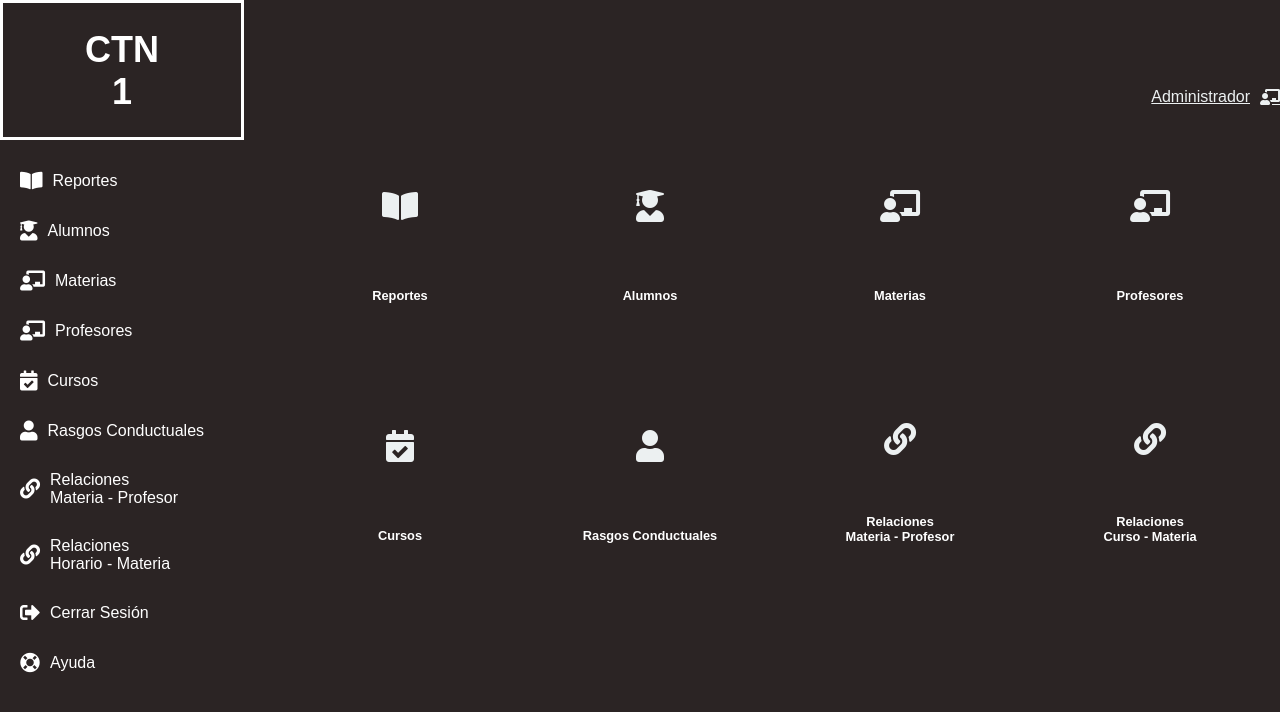
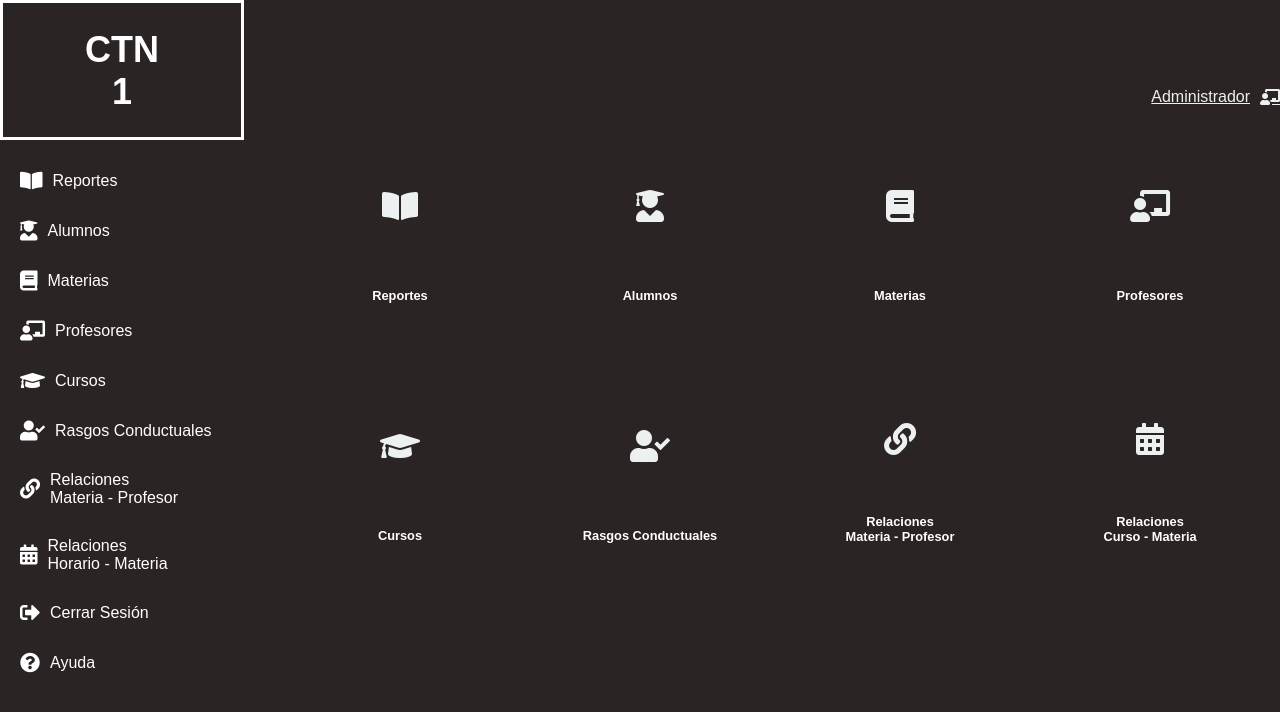
Before and after one commit to Mantaraya27/Proyecto-Institucional-de-Gestion, a Flask app: page /1/admin in a window 1280 px wide. Shown: the top 712 px of the page. Run offline with Flask 3, Linux system fonts and the light colour scheme; the visitor is signed in with stand-in values (Sample User, id 1); some libraries are stand-ins or nearby versions.

Commit message:
Interfaz

```diff
--- a/app.py
+++ b/app.py
@@ -16,9 +16,9 @@ def crear_app():
     app.config['MAIL_PASSWORD'] = 'ucspfhcmjyrebeze'  # Tu contraseña
     app.config['MAIL_USE_TLS'] = True
     app.config['MAIL_USE_SSL'] = False
-    app.config['MYSQL_HOST'] = 'localhost'
+    app.config['MYSQL_HOST'] = 'localhost'#'186.17.87.89'
     app.config['MYSQL_USER'] = 'root'
-    app.config['MYSQL_PASSWORD'] = ''
+    app.config['MYSQL_PASSWORD'] = ''#'Infoctn024'
     app.config['MYSQL_DB'] = 'informatica'
     app.secret_key = 'mysecretkey'
     mail = Mail(app)
--- a/templates/admin.html
+++ b/templates/admin.html
@@ -172,30 +172,30 @@
           <i class="fas fa-user-graduate"></i> Alumnos
         </li>
         <li onclick="navigateTo('{{ url_for('materia', espe=espe) }}')">
-          <i class="fas fa-chalkboard-teacher"></i> Materias
+          <i class="fas fa-book"></i> Materias
         </li>
         <li onclick="navigateTo('{{ url_for('profesor', espe=espe) }}')">
           <i class="fas fa-chalkboard-teacher"></i> Profesores
         </li>
         <li onclick="navigateTo('{{ url_for('horario', espe=espe) }}')">
-          <i class="fas fa-calendar-check"></i> Cursos
+          <i class="fas fa-graduation-cap"></i> Cursos
         </li>
         <li onclick="navigateTo('{{ url_for('conductuales', espe=espe) }}')">
-          <i class="fas fa-user"></i> Rasgos Conductuales
+          <i class="fas fa-user-check"></i> Rasgos Conductuales
         </li>
         <li onclick="navigateTo('{{ url_for('materia_profe', espe=espe) }}')">
           <i class="fas fa-link"></i> Relaciones<br />
           Materia - Profesor
         </li>
         <li onclick="navigateTo('{{ url_for('materia_hora', espe=espe) }}')">
-          <i class="fas fa-link"></i> Relaciones<br />
+          <i class="fas fa-calendar-alt"></i> Relaciones<br />
           Horario - Materia
         </li>
         <li onclick="navigateTo('{{ url_for('login') }}')">
           <i class="fas fa-sign-out-alt"></i> Cerrar Sesión
         </li>
         <li onclick="navigateTo('#')">
-          <i class="fas fa-life-ring"></i> Ayuda
+          <i class="fas fa-question-circle"></i> Ayuda
         </li>
       </ul>
     </div>
@@ -230,7 +230,7 @@
           onclick="navigateTo('{{ url_for('materia', espe=espe) }}')"
         >
           <div class="button-item">
-            <i class="fas fa-chalkboard-teacher"></i>
+            <i class="fas fa-book"></i>
           </div>
           <h4>Materias</h4>
         </div>
@@ -248,7 +248,7 @@
           onclick="navigateTo('{{ url_for('horario', espe=espe) }}')"
         >
           <div class="button-item">
-            <i class="fas fa-calendar-check"></i>
+            <i class="fas fa-graduation-cap"></i>
           </div>
           <h4>Cursos</h4>
         </div>
@@ -257,7 +257,7 @@
           onclick="navigateTo('{{ url_for('conductuales', espe=espe) }}')"
         >
           <div class="button-item">
-            <i class="fas fa-user"></i>
+            <i class="fas fa-user-check"></i>
           </div>
           <h4>Rasgos Conductuales</h4>
         </div>
@@ -278,7 +278,7 @@
           onclick="navigateTo('{{ url_for('materia_hora', espe=espe) }}')"
         >
           <div class="button-item">
-            <i class="fas fa-link"></i>
+            <i class="fas fa-calendar-alt"></i>
           </div>
           <h4>
             Relaciones<br />
--- a/templates/alumno.html
+++ b/templates/alumno.html
@@ -399,7 +399,7 @@
           >
         </li>
         <li>
-          <a href="#"><i class="fa fa-life-ring"></i> Soporte</a>
+          <a href="#"><i class="fa fa-question-circle"></i> Soporte</a>
         </li>
         <li>
           <a href="{{ url_for('logout') }}"
--- a/templates/conductuales.html
+++ b/templates/conductuales.html
@@ -416,7 +416,7 @@
           >
         </li>
         <li>
-          <a href="#"><i class="fa fa-life-ring"></i> Soporte</a>
+          <a href="#"><i class="fa fa-question-circle"></i> Soporte</a>
         </li>
         <li>
           <a href="{{ url_for('logout') }}"
--- a/templates/detalle_horario.html
+++ b/templates/detalle_horario.html
@@ -372,7 +372,7 @@
           >
         </li>
         <li>
-          <a href="#"><i class="fa fa-life-ring"></i> Soporte</a>
+          <a href="#"><i class="fa fa-question-circle"></i> Soporte</a>
         </li>
         <li>
           <a href="{{url_for('materia', espe=espe)}}"
--- a/templates/dos.html
+++ b/templates/dos.html
@@ -173,7 +173,7 @@
           <i class="fas fa-sign-out-alt"></i> Cerrar Sesión
         </li>
         <li onclick="navigateTo('#')">
-          <i class="fas fa-life-ring"></i> Ayuda
+          <i class="fas fa-question-circle"></i> Ayuda
         </li>
       </ul>
     </div>
--- a/templates/horario.html
+++ b/templates/horario.html
@@ -378,7 +378,7 @@
           >
         </li>
         <li>
-          <a href="#"><i class="fa fa-life-ring"></i> Soporte</a>
+          <a href="#"><i class="fa fa-question-circle"></i> Soporte</a>
         </li>
         <li>
           <a href="{{url_for('materia_hora', espe=espe)}}"
--- a/templates/materia.html
+++ b/templates/materia.html
@@ -365,7 +365,7 @@
         <h2>Admin Panel</h2>
         <ul>
             <li><a href="{{ url_for('admin', espe=espe) }}"><i class="fa fa-home"></i> Inicio</a></li>
-            <li><a href="#"><i class="fa fa-life-ring"></i> Soporte</a></li>
+            <li><a href="#"><i class="fa fa-question-circle"></i> Soporte</a></li>
             <li><a href="{{ url_for('profesor', espe=espe) }}"><i class="fa fa-user-plus"></i> Agregar/Editar Profesor</a></li>
             <li><a href="{{ url_for('materia_profe', espe=espe) }}"><i class="fa fa-user-plus"></i> Agregar Relación con Profesor</a></li>
         </li>
--- a/templates/profe_materia.html
+++ b/templates/profe_materia.html
@@ -388,7 +388,7 @@
           >
         </li>
         <li>
-          <a href="#"><i class="fa fa-life-ring"></i> Soporte</a>
+          <a href="#"><i class="fa fa-question-circle"></i> Soporte</a>
         </li>
         <li>
           <a href="{{url_for('materia', espe=espe)}}"
--- a/templates/profesor.html
+++ b/templates/profesor.html
@@ -413,7 +413,7 @@
           >
         </li>
         <li>
-          <a href="#"><i class="fa fa-life-ring"></i> Soporte</a>
+          <a href="#"><i class="fa fa-question-circle"></i> Soporte</a>
         </li>
         <li>
           <a href="{{url_for('materia', espe=espe)}}"
--- a/templates/reportes.html
+++ b/templates/reportes.html
@@ -422,7 +422,7 @@
                 <i class="fas fa-sign-out-alt"></i> Cerrar Sesión
             </li>
             <li onclick="navigateTo('#')">
-                <i class="fas fa-life-ring"></i> Ayuda
+                <i class="fas fa-question-circle"></i> Ayuda
             </li>
         </ul>
     </div>
--- a/templates/seleccion.html
+++ b/templates/seleccion.html
@@ -170,7 +170,7 @@
           <i class="fas fa-sign-out-alt"></i> Cerrar Sesión
         </li>
         <li onclick="navigateTo('#')">
-          <i class="fas fa-life-ring"></i> Ayuda
+          <i class="fas fa-question-circle"></i> Ayuda
         </li>
       </ul>
     </div>
--- a/templates/tres.html
+++ b/templates/tres.html
@@ -203,7 +203,7 @@
           <i class="fas fa-sign-out-alt"></i> Cerrar Sesión
         </li>
         <li onclick="navigateTo('#')">
-          <i class="fas fa-life-ring"></i> Ayuda
+          <i class="fas fa-question-circle"></i> Ayuda
         </li>
       </ul>
     </div>
```
Also changed, not shown: templates/imprimir.html (+8 -2 lines).
